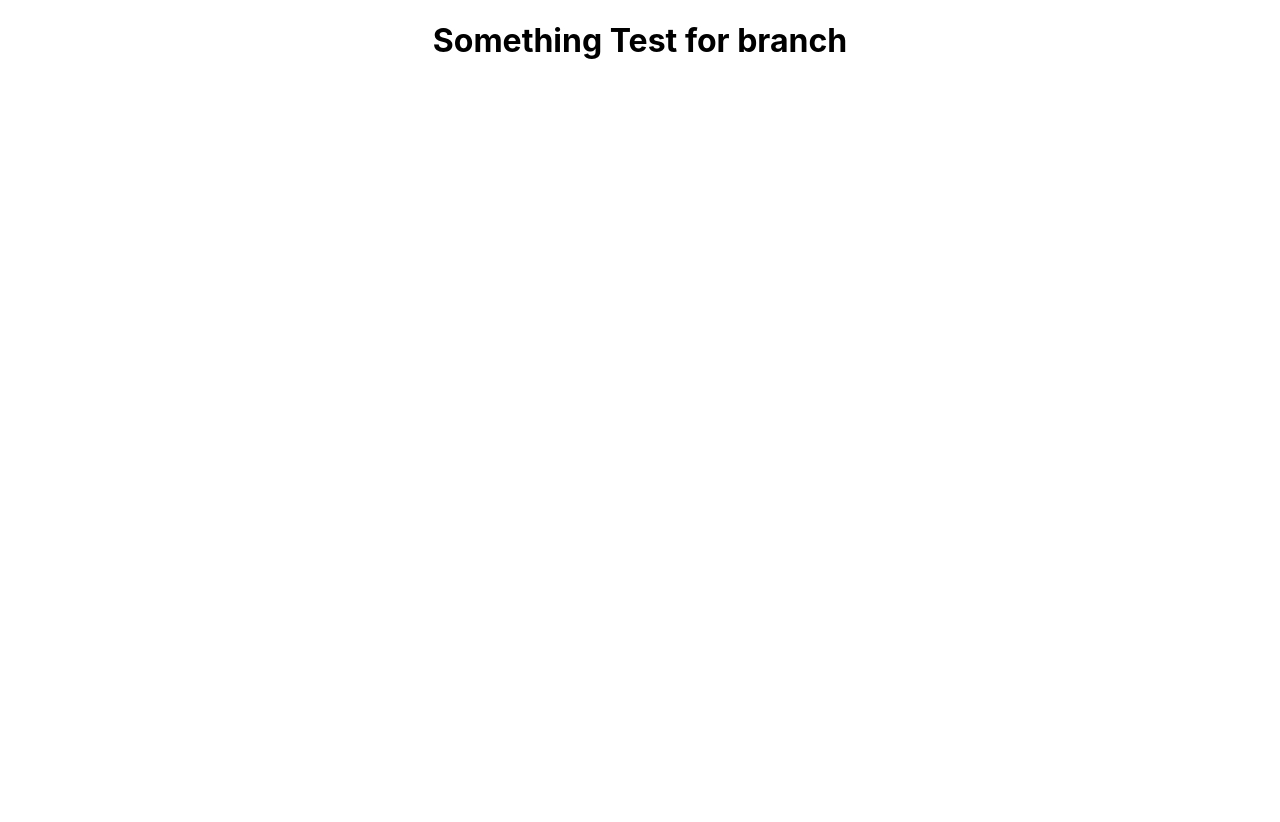
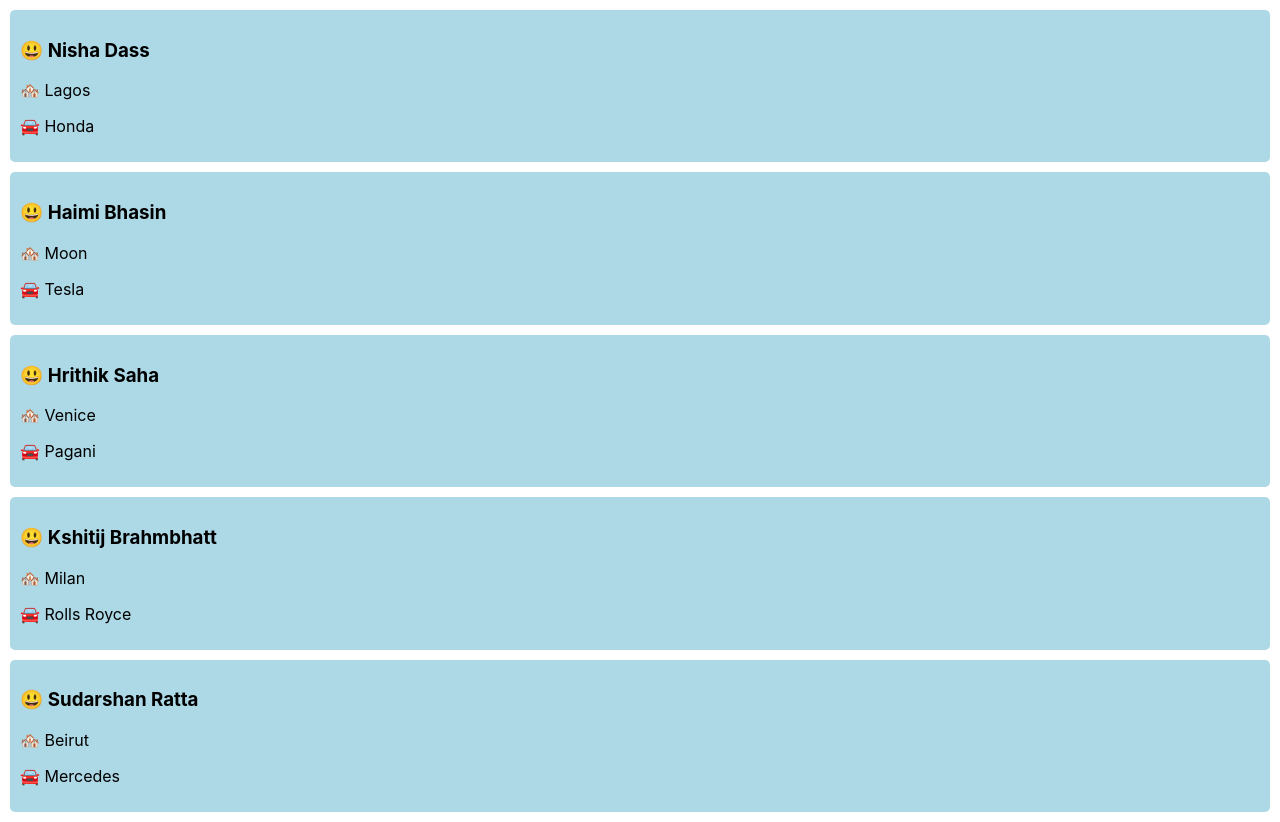
Before and after one commit to Jubair70/pracode, a React (Create React App) app: page / in a window 1280 px wide. Before the commit the page ends 800 px from the top, so only its background shows below. Built offline with nearby package versions, Linux system fonts and the light colour scheme.

Commit message:
Loop Over and Display Data with JSX

```diff
--- a/src/App.css
+++ b/src/App.css
@@ -1,38 +1,6 @@
-.App {
-  text-align: center;
+.user{
+  padding: 10px;
+  margin:10px;
+  background-color: lightblue;
+  border-radius: 5px;
 }
-
-.App-logo {
-  height: 40vmin;
-  pointer-events: none;
-}
-
-@media (prefers-reduced-motion: no-preference) {
-  .App-logo {
-    animation: App-logo-spin infinite 20s linear;
-  }
-}
-
-.App-header {
-  background-color: #282c34;
-  min-height: 100vh;
-  display: flex;
-  flex-direction: column;
-  align-items: center;
-  justify-content: center;
-  font-size: calc(10px + 2vmin);
-  color: white;
-}
-
-.App-link {
-  color: #61dafb;
-}
-
-@keyframes App-logo-spin {
-  from {
-    transform: rotate(0deg);
-  }
-  to {
-    transform: rotate(360deg);
-  }
-}
--- a/src/App.js
+++ b/src/App.js
@@ -1,9 +1,21 @@
 import './App.css';
+import users from './assets/users-data.js'
 
 function App() {
   return (
     <div className='App'>
-        <h1>Something Test for branch</h1>
+       {
+        users.map((user,index)=>{
+          return (
+            <p className="user">
+              <h3>{user.name}</h3>
+              <p>{user.location}</p>
+              <p>{user.car}</p>
+            </p>
+          )
+
+        })
+       }
     </div>
   )
 }
--- /dev/null
+++ b/src/assets/users-data.js
@@ -0,0 +1,30 @@
+// Data export
+const users =  [
+    {
+      name: "😃 Nisha Dass",
+      location: "🏘️ Lagos",
+      car: "🚘 Honda"
+    },
+    {
+      name: "😃 Haimi Bhasin",
+      location: "🏘️ Moon",
+      car: "🚘 Tesla"
+    },
+    {
+      name: " 😃 Hrithik Saha",
+      location: "🏘️ Venice",
+      car: "🚘 Pagani"
+    },
+    {
+      name: "😃 Kshitij Brahmbhatt",
+      location: "🏘️ Milan",
+      car: "🚘 Rolls Royce"
+    },
+    {
+      name: "😃 Sudarshan Ratta",
+      location: "🏘️ Beirut",
+      car: "🚘 Mercedes"
+    }
+  ];
+
+  export default users;
```
